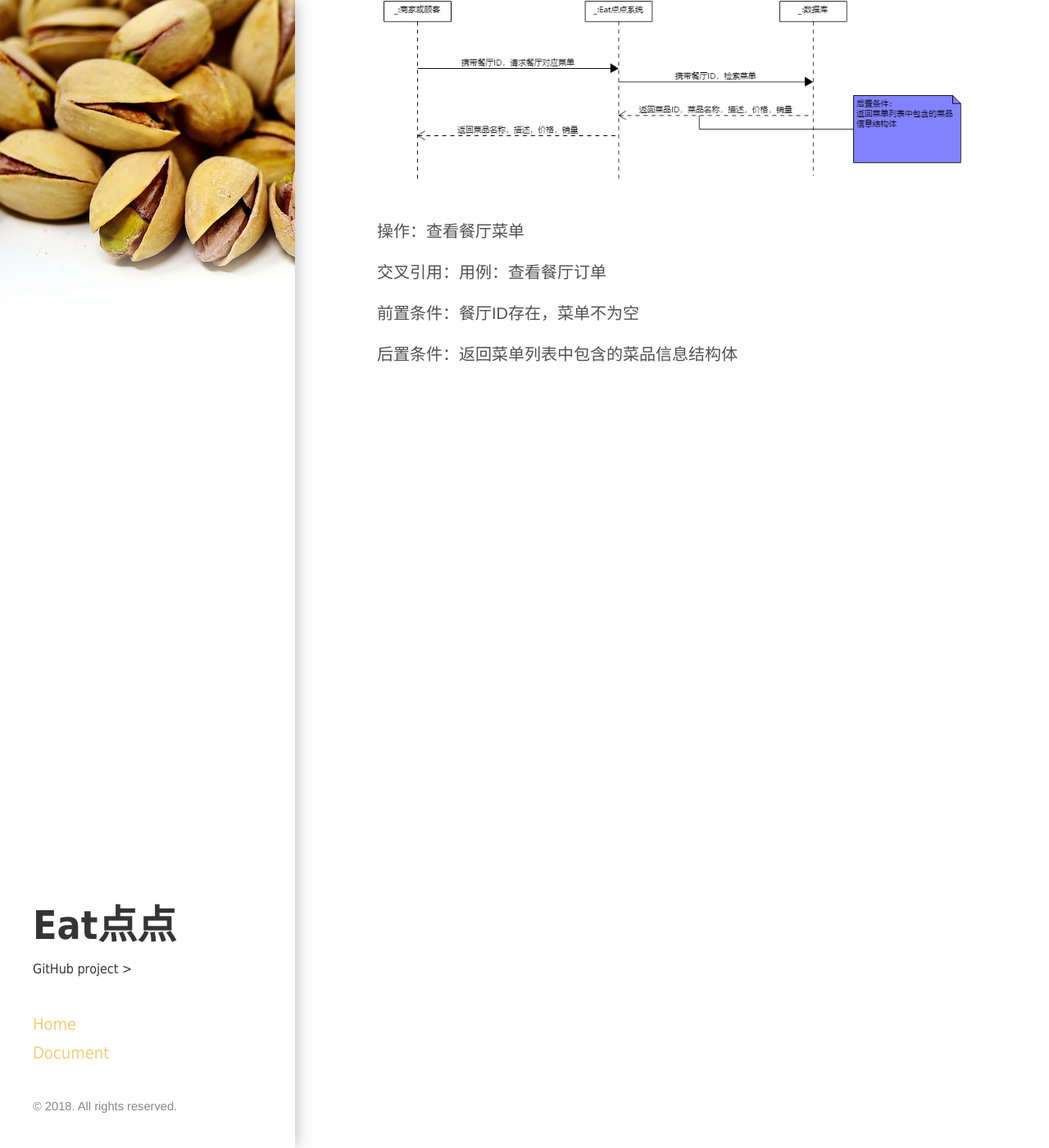
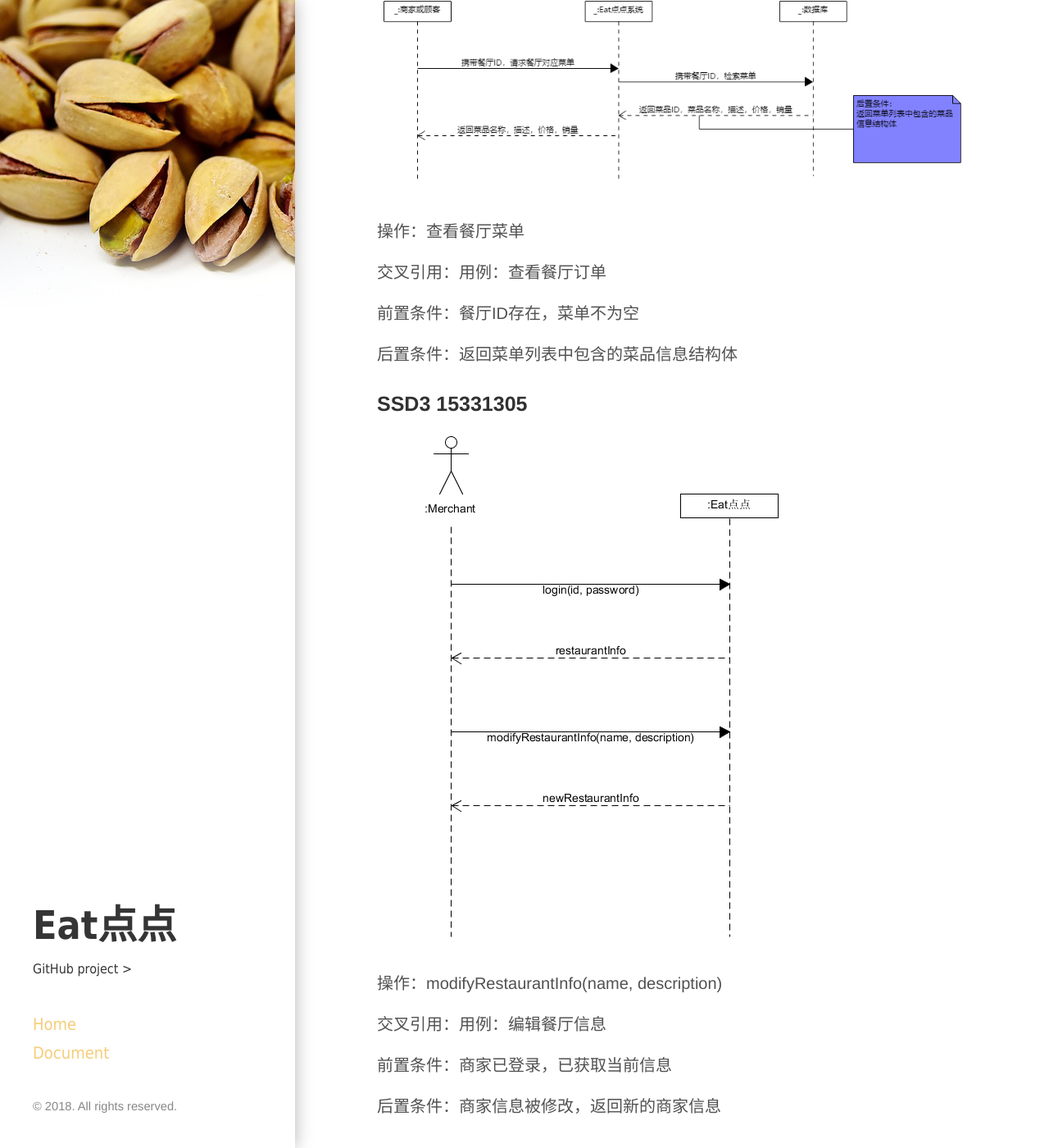
Before and after one commit to ChickenDinner8/ChickenDinner8.github.io, a Jekyll site: the page built from _posts/2018-05-13-6.5系统顺序图.md, in a window 1280 px wide and 1400 px high, scrolled down 1175 px. Shown: the whole window at 82% size. Built offline with Jekyll 4.4.1, drawn with Linux system fonts in a browser that asks for light colours.

Commit message:
add ssd3

```diff
--- a/_posts/2018-05-13-6.5系统顺序图.md
+++ b/_posts/2018-05-13-6.5系统顺序图.md
@@ -33,3 +33,17 @@ tags: document
 前置条件：餐厅ID存在，菜单不为空
 
 后置条件：返回菜单列表中包含的菜品信息结构体
+
+
+
+### SSD3 15331305
+
+![](https://github.com/ChickenDinner8/ChickenDinner8.github.io/blob/master/public/img/lun/eatdd.png?raw=true)
+
+操作：modifyRestaurantInfo(name, description)
+
+交叉引用：用例：编辑餐厅信息
+
+前置条件：商家已登录，已获取当前信息
+
+后置条件：商家信息被修改，返回新的商家信息
```
